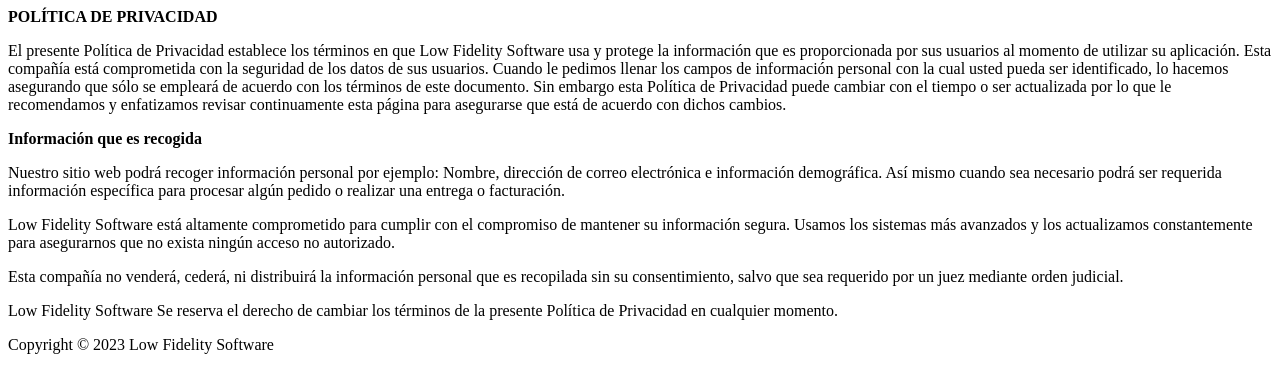
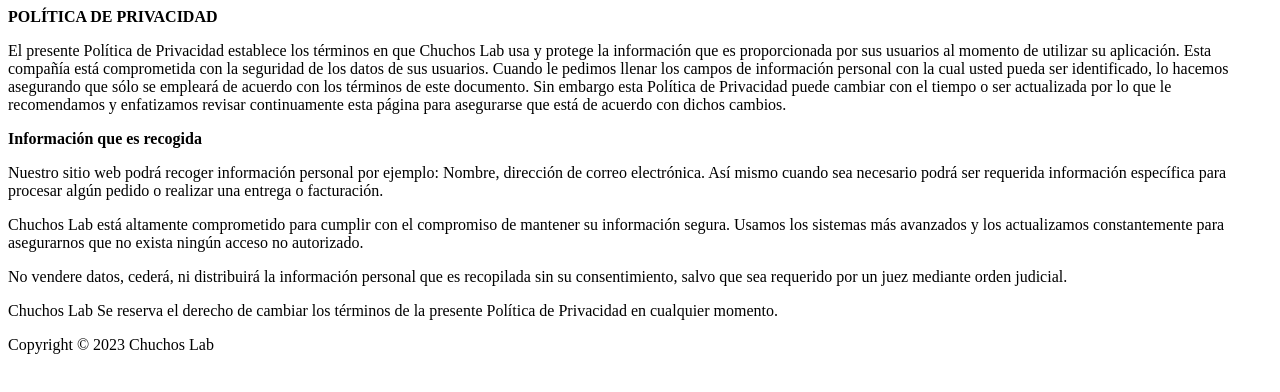
Before and after one commit to Lautaro124/privacidad, a plain HTML site: page index.html in a window 1280 px wide. Drawn offline with Linux system fonts and the light colour scheme.

Commit message:
Update index.html

```diff
--- a/index.html
+++ b/index.html
@@ -1,5 +1,5 @@
 <p><strong>POLÍTICA DE PRIVACIDAD</strong></p>
-<p>El presente Política de Privacidad establece los términos en que Low Fidelity Software usa y protege la información
+<p>El presente Política de Privacidad establece los términos en que Chuchos Lab usa y protege la información
     que es proporcionada por sus usuarios al momento de utilizar su aplicación. Esta compañía está comprometida con la
     seguridad de los datos de sus usuarios. Cuando le pedimos llenar los campos de información personal con la cual
     usted pueda ser identificado, lo hacemos asegurando que sólo se empleará de acuerdo con los términos de este
@@ -7,17 +7,16 @@
     recomendamos y enfatizamos revisar continuamente esta página para asegurarse que está de acuerdo con dichos cambios.
 </p>
 <p><strong>Información que es recogida</strong></p>
-<p>Nuestro sitio web podrá recoger información personal por ejemplo: Nombre, dirección de correo electrónica e
-    información demográfica. Así mismo cuando sea necesario podrá ser requerida información específica para procesar
+<p>Nuestro sitio web podrá recoger información personal por ejemplo: Nombre, dirección de correo electrónica. Así mismo cuando sea necesario podrá ser requerida información específica para procesar
     algún pedido o realizar una entrega o facturación.</p>
-<p>Low Fidelity Software está altamente comprometido para cumplir con el compromiso de mantener su información segura.
+<p>Chuchos Lab está altamente comprometido para cumplir con el compromiso de mantener su información segura.
     Usamos los sistemas más avanzados y los actualizamos constantemente para asegurarnos que no exista ningún acceso no
     autorizado.
 </p>
-<p>Esta compañía no venderá, cederá, ni distribuirá la información personal que es recopilada sin su consentimiento,
+<p>No vendere datos, cederá, ni distribuirá la información personal que es recopilada sin su consentimiento,
     salvo que sea requerido por un juez mediante orden judicial.
 </p>
-<p>Low Fidelity Software Se reserva el derecho de cambiar los términos de la presente Política de Privacidad en
+<p>Chuchos Lab Se reserva el derecho de cambiar los términos de la presente Política de Privacidad en
     cualquier momento.
 </p>
-<p> Copyright © 2023 Low Fidelity Software
+<p> Copyright © 2023 Chuchos Lab
```
